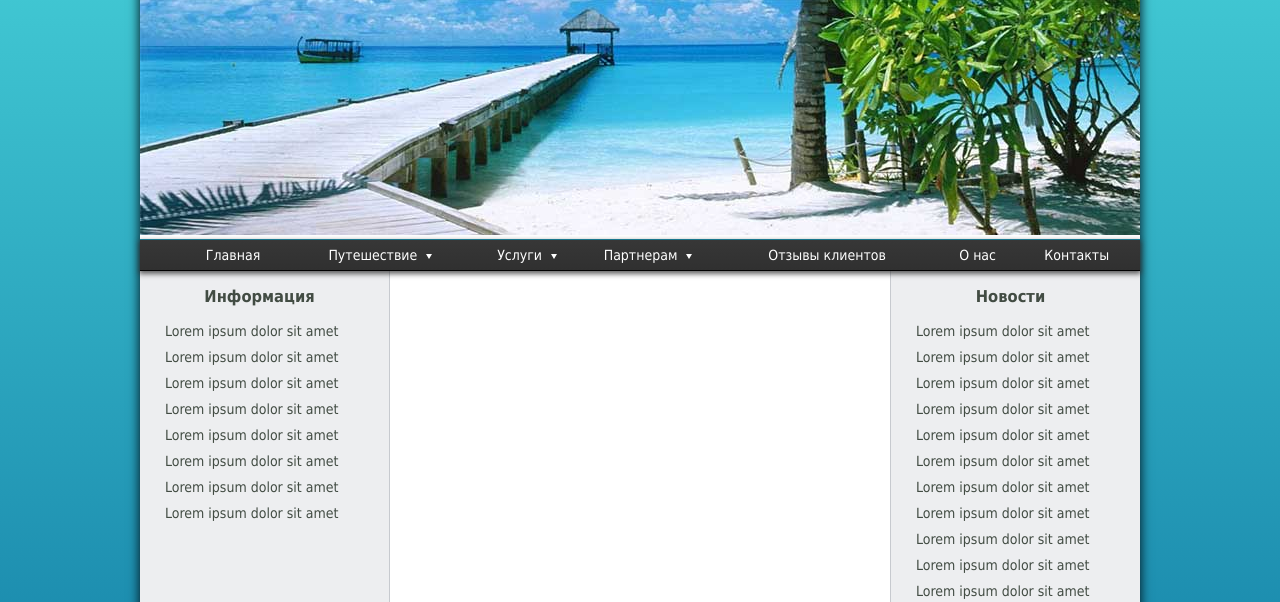
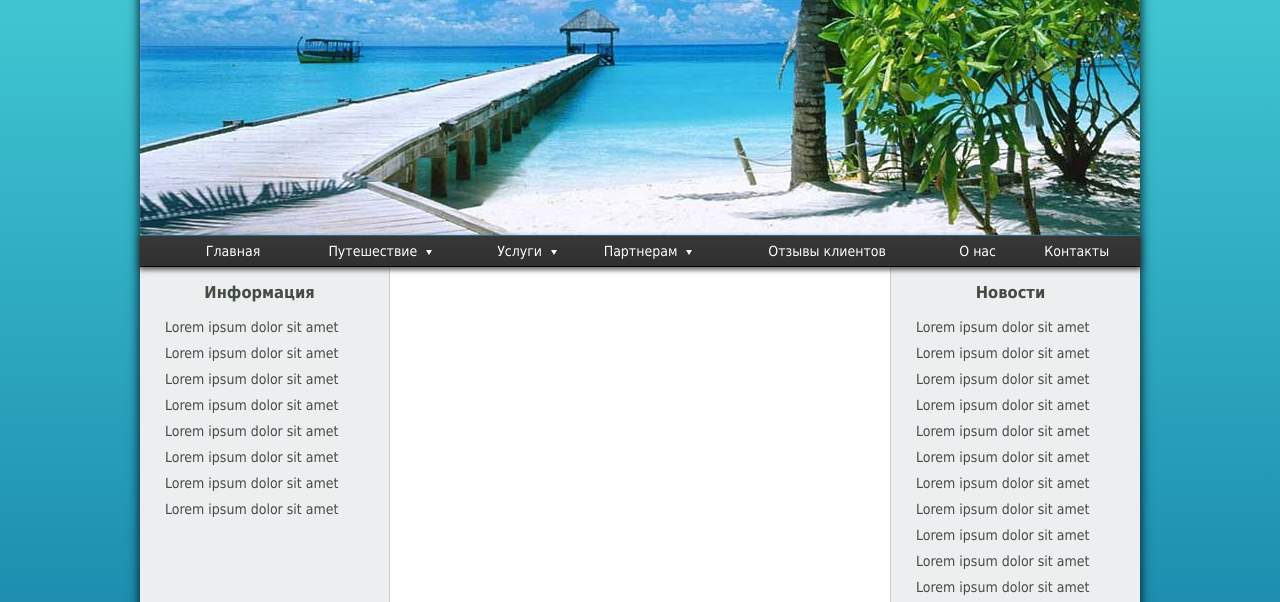
Before and after one commit to MDadash/GO-IT, a plain HTML site: page Module 4/index.html in a window 1280 px wide. Shown: the part 183-785 px from the top of the page. Drawn offline with Linux system fonts and the light colour scheme.

Commit message:
added line-height for .banner

```diff
--- a/Module 4/css/style.css
+++ b/Module 4/css/style.css
@@ -70,6 +70,7 @@
 	border-bottom: 1px solid #128aa7;
 	margin: 0 auto;
 	padding: 0;
+	line-height: 0;
 }
 .banner img {
 	margin: 0;
```
